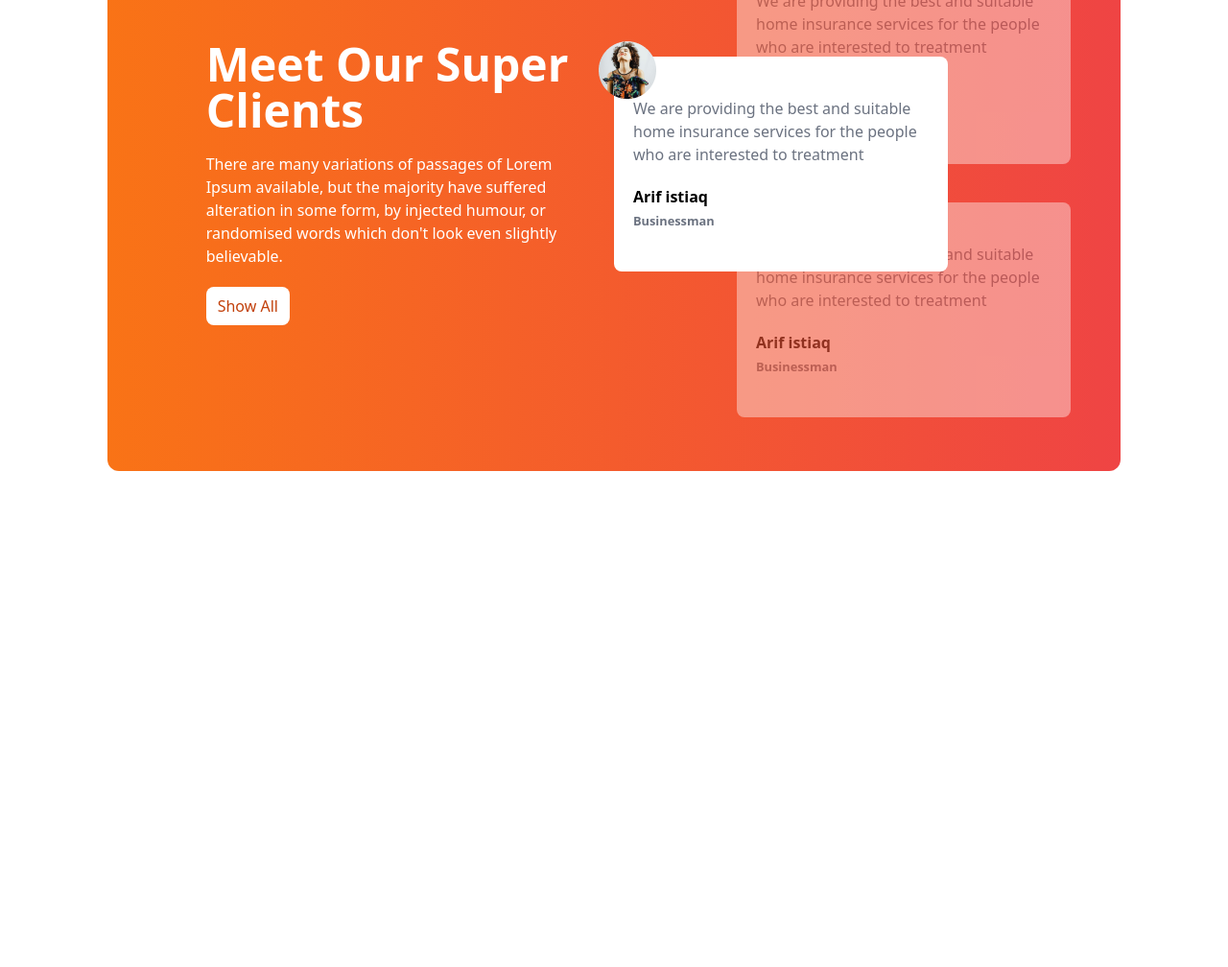
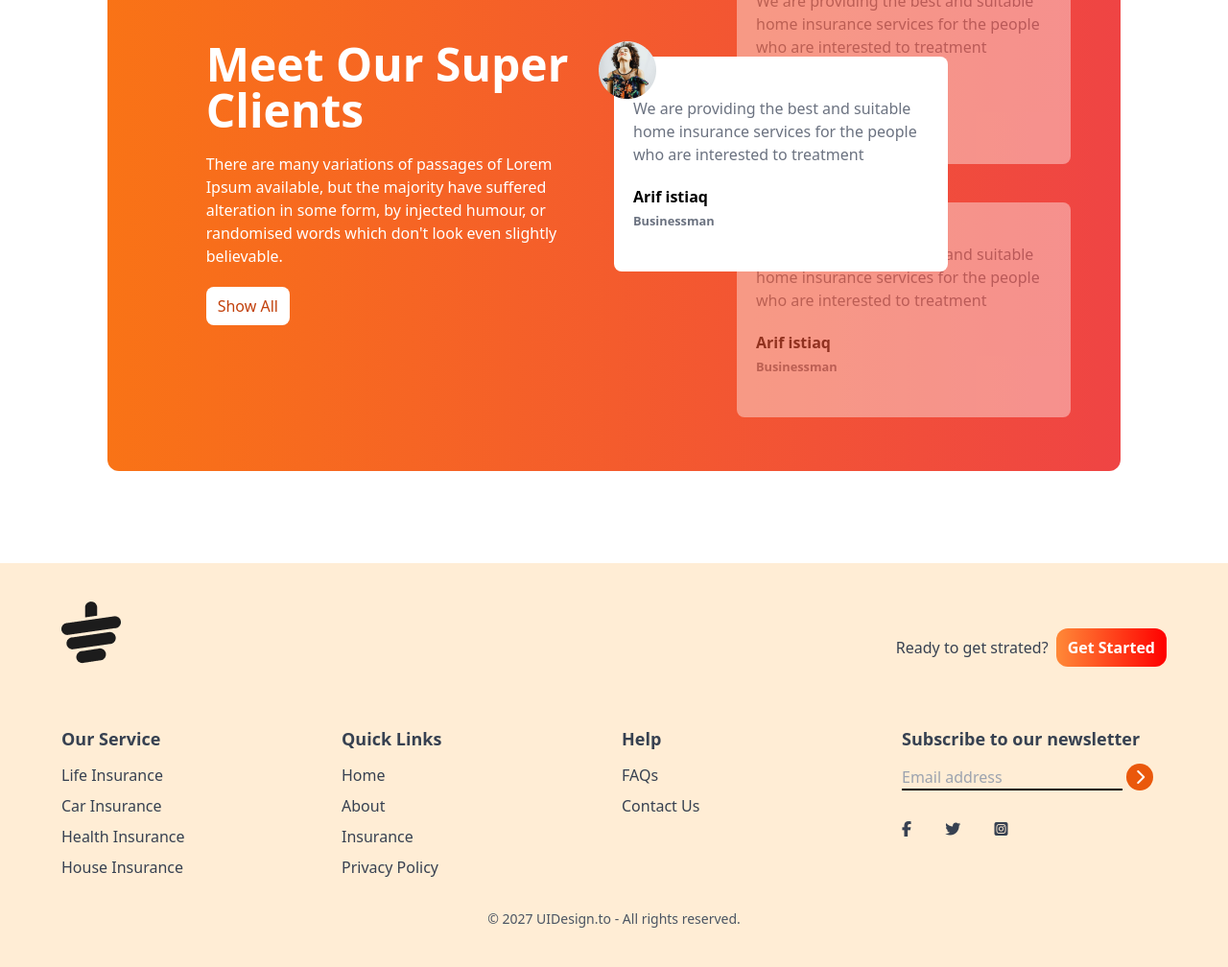
Before and after one commit to Istiaq2064/Tea-House-website, a plain HTML site: page index.html in a window 1280 px wide. Shown: the part 1916-2924 px from the top of the page at 96% size. Before the commit the page ends 2503 px from the top, so only its background shows below. Drawn offline with nearby package versions, Linux system fonts and the light colour scheme.

Commit message:
fotter section

```diff
--- a/index.html
+++ b/index.html
@@ -120,25 +120,33 @@
                 <!-- text -->
                 <div>
                     <h1 class="text-5xl font-bold">Great Tea, Freshly Presented</h1>
-                    <p class="text-gray-500">The meaning of gong cha is chanese is to provide the best tea to emperor from all possessions . It represents the highest quality and self expectation. Establishing in 2006, Gong cha had been deeply appreciated by its custoers  because of good words of mouth and unique customized service orginated from Taiwan.</p>
+                    <p class="text-gray-500">The meaning of gong cha is chanese is to provide the best tea to emperor
+                        from all possessions . It represents the highest quality and self expectation. Establishing in
+                        2006, Gong cha had been deeply appreciated by its custoers because of good words of mouth and
+                        unique customized service orginated from Taiwan.</p>
                     <br>
                     <h1 class="text-2xl font-bold">Unique Taste</h1>
-                    <p class="text-gray-500">A Unique and different style from other teapots gives a luxurious and minimalist impression</p>
+                    <p class="text-gray-500">A Unique and different style from other teapots gives a luxurious and
+                        minimalist impression</p>
                     <br>
                     <h1 class="text-2xl font-bold">Premium Quality</h1>
-                    <p class="text-gray-500">Premium Quality that makes tea more elegant and more durable when you use it.</p>
+                    <p class="text-gray-500">Premium Quality that makes tea more elegant and more durable when you use
+                        it.</p>
                 </div>
             </div>
         </section>
         <!-- Super client content -->
         <section class="mb-24">
             <!-- text content -->
-             <div class="bg-gradient-to-r from-orange-500 to bg-red-500 rounded-xl grid grid-cols-1 lg:grid-cols-2 text-white px-7 md:px-16">
+            <div
+                class="bg-gradient-to-r from-orange-500 to bg-red-500 rounded-xl grid grid-cols-1 lg:grid-cols-2 text-white px-7 md:px-16">
                 <!-- text section -->
                 <div class="flex justify-center items-center overflow-hidden">
                     <div class="w-5/6">
                         <h1 class="text-5xl font-bold mb-5 mt-10">Meet Our Super Clients</h1>
-                        <p class="mb-5" >There are many variations of passages of Lorem Ipsum available, but the majority have suffered alteration in some form, by injected humour, or randomised words which don't look even slightly believable. </p>
+                        <p class="mb-5">There are many variations of passages of Lorem Ipsum available, but the majority
+                            have suffered alteration in some form, by injected humour, or randomised words which don't
+                            look even slightly believable. </p>
                         <button class="bg-white text-orange-700 px-3 py-2 rounded-lg">Show All</button>
                     </div>
                 </div>
@@ -150,39 +158,133 @@
                                 <img class="p-1" src="./images/client.png" alt="">
                             </div>
                             <div>
-                                <p class="text-gray-500 mb-5">We are providing the best and suitable home insurance services for the people who are interested to treatment</p>
+                                <p class="text-gray-500 mb-5">We are providing the best and suitable home insurance
+                                    services for the people who are interested to treatment</p>
                                 <h1 class="font-bold">Arif istiaq</h1>
                                 <small class="font-bold text-gray-500">Businessman</small>
                             </div>
                         </div>
                     </div>
                     <!-- top card -->
-                   <div class="relative left-8 md:left-32 h-56 w-full md:w-3/4 bg-white text-black rounded-lg flex items-center px-5 opacity-40">
+                    <div
+                        class="relative left-8 md:left-32 h-56 w-full md:w-3/4 bg-white text-black rounded-lg flex items-center px-5 opacity-40">
                         <div class="absolute -top-5 -left-5 bg-white rounded-full">
                             <img class="p-1" src="./images/client.png" alt="">
                         </div>
                         <div>
-                        <p class="text-gray-500 mb-5">We are providing the best and suitable home insurance services for the people who are interested to treatment</p>
+                            <p class="text-gray-500 mb-5">We are providing the best and suitable home insurance services
+                                for the people who are interested to treatment</p>
                             <h1 class="font-bold">Arif istiaq</h1>
                             <small class="font-bold text-gray-500">Businessman</small>
                         </div>
                     </div>
                     <!-- bottom card -->
-                <div class="relative left-8 md:left-32 top-10 h-56 w-full md:w-3/4 bg-white text-black rounded-lg flex items-center px-5 opacity-40">
+                    <div
+                        class="relative left-8 md:left-32 top-10 h-56 w-full md:w-3/4 bg-white text-black rounded-lg flex items-center px-5 opacity-40">
                         <div class="absolute -top-5 -left-5 text-white rounded-full">
                             <img class="p-1" src="./images/client.png" alt="">
                         </div>
                         <div>
-                        <p class="text-gray-500 mb-5">We are providing the best and suitable home insurance services for the people who are interested to treatment</p>
+                            <p class="text-gray-500 mb-5">We are providing the best and suitable home insurance services
+                                for the people who are interested to treatment</p>
                             <h1 class="font-bold">Arif istiaq</h1>
                             <small class="font-bold text-gray-500">Businessman</small>
                         </div>
                     </div>
-
                 </div>
             </div>
         </section>
     </main>
+    <!-- footer section -->
+    <footer class="bg-orange-100 text-gray-700 py-10 px-4 md:px-16 ">
+        <div class="w-9/2 mx-auto">
+            <!-- logo -->
+            <div class="mb-8 flex justify-between">
+                <img class="mb-8" src="./images/cup.png" alt="">
+                <div class="flex items-center gap-2">
+                    <h4>Ready to get strated?</h4>
+                    <button
+                        class="bg-gradient-to-r from-[#FF8938] to-[#FF0000] px-3 py-2 rounded-xl text-white font-bold">Get
+                        Started</button>
+                </div>
+
+            </div>
+            <!-- links -->
+            <div class="grid grid-cols-1 md:grid-cols-2 lg:grid-cols-4 gap-4">
+                <!-- 1st column -->
+                <div>
+                    <h3 class="font-semibold text-lg mb-3">Our Service</h3>
+                    <ul class="space-y-2">
+
+                        <li>
+                            <a class="hover:text-orange-600" href="#">Life Insurance</a>
+                        </li>
+                        <li>
+                            <a class="hover:text-orange-600" href="#">Car Insurance</a>
+                        </li>
+                        <li>
+                            <a class="hover:text-orange-600" href="#">Health Insurance</a>
+                        </li>
+                        <li>
+                            <a class="hover:text-orange-600" href="#">House Insurance</a>
+                        </li>
+
+                    </ul>
+                </div>
+                <!-- 1st column -->
+                <div>
+                    <h3 class="font-semibold text-lg mb-3">Quick Links</h3>
+                    <ul class="space-y-2">
+                        <li>
+                            <a class="hover:text-orange-600" href="#">Home</a>
+                        </li>
+                        <li>
+                            <a class="hover:text-orange-600" href="#">About</a>
+                        </li>
+                        <li>
+                            <a class="hover:text-orange-600" href="#">Insurance</a>
+                        </li>
+                        <li>
+                            <a class="hover:text-orange-600" href="#">Privacy Policy</a>
+                        </li>
+
+                    </ul>
+                </div>
+                <!-- 1st column -->
+                <div>
+                    <h3 class="font-semibold text-lg mb-3">Help</h3>
+                    <ul class="space-y-2">
+                        <li>
+                            <a class="hover:text-orange-600" href="#">FAQs</a>
+                        </li>
+                        <li>
+                            <a class="hover:text-orange-600" href="#">Contact Us</a>
+                        </li>
+                    </ul>
+                </div>
+                <!-- 4th column -->
+                <div>
+                    <h3 class="font-semibold text-lg mb-3">Subscribe to our newsletter</h3>
+                    <div class="flex flex-col space-y-2">
+                        <div>
+                            <input placeholder="Email address" type="text"
+                                class="bg-transparent border-b-2 border-black w-4/6 md:w-5/6">
+                                <i class="fa-solid fa-chevron-right w-7 h-7 bg-orange-600 inline-flex rounded-full text-white justify-center items-center"></i>
+                                <div class="flex justify-between w-2/5 mb-2 mt-8">
+                                    <i class="fa-brands fa-facebook-f"></i>
+                                    <i class="fa-brands fa-twitter"></i>
+                                    <i class="fa-brands fa-square-instagram"></i>
+
+                                </div>
+                        </div>
+                    </div>
+                </div>
+            </div>
+            <div class="text-center pt-4 mt-4 ">
+                <p class="text-sm text-gray-600">© 2027 UIDesign.to - All rights reserved.</p>
+            </div>
+        </div>
+    </footer>
 </body>
 
 </html>
```
Lines whose indentation alone changed are shown as unchanged.
